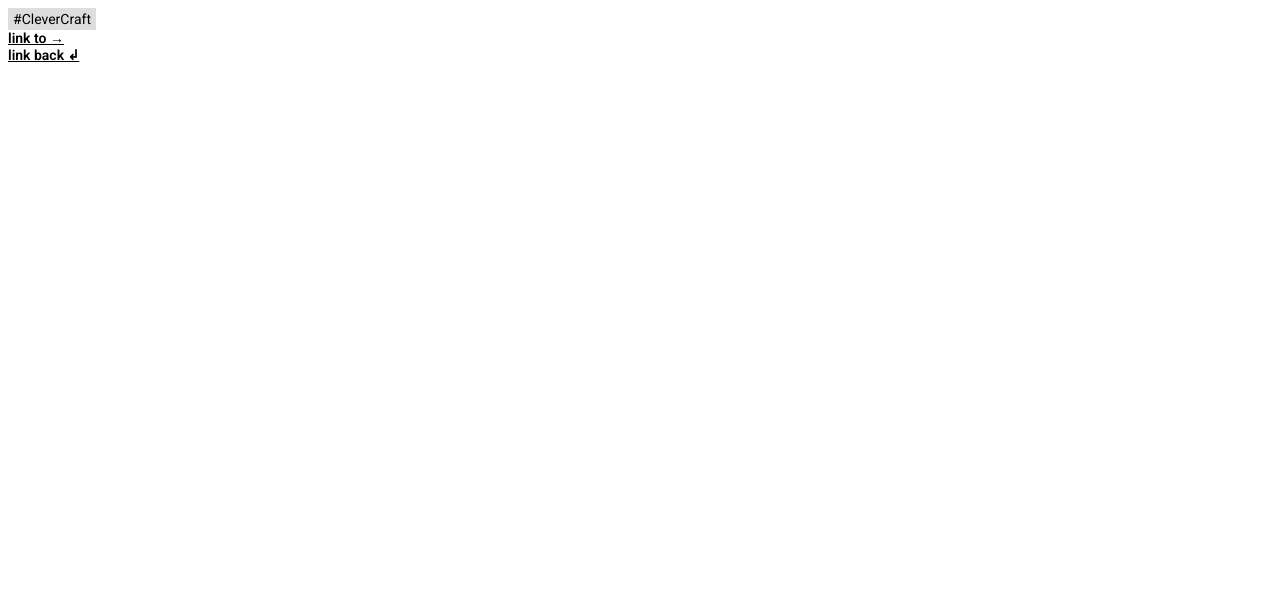
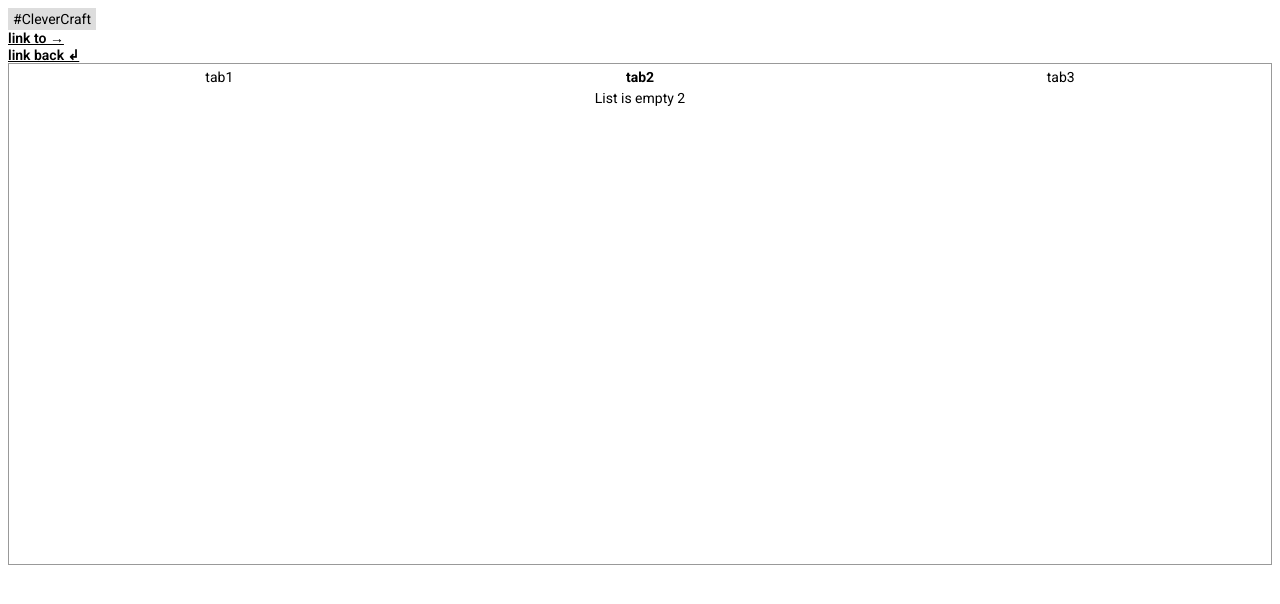
Before and after one commit to radrig0/clevercraft, a React app: page / in a window 1280 px wide. Shown: the top 604 px of the page. Built offline with nearby package versions, Linux system fonts and the light colour scheme.

Commit message:
Tabs with base style

```diff
--- a/src/app.tsx
+++ b/src/app.tsx
@@ -1,14 +1,35 @@
 import * as React from 'react';
+import { EmptyList } from '@src/components/EmptyList/EmptyList';
 import { Link } from '@src/components/Link/Link';
+import { Tabs } from '@src/components/Tabs/Tabs';
 import { Tag } from '@src/components/Tag/Tag';
 
-export class App extends React.Component {
+interface IState {
+  activeTab: string;
+}
+
+const tabs = new Map<string, JSX.Element>();
+tabs.set('tab1', <EmptyList index={'1'} />);
+tabs.set('tab2', <EmptyList index={'2'} />);
+tabs.set('tab3', <EmptyList index={'3'} />);
+
+export class App extends React.Component<{}, IState> {
+  constructor(props: any) {
+    super(props);
+    this.state = { activeTab: 'tab2' };
+  }
+
+  public selectTab = (tabName: string) => {
+    this.setState({ activeTab: tabName });
+  };
+
   public render() {
     return (
       <div>
         <Tag value={'CleverCraft'} />
         <Link text={'link to →'} onClick={console.log} />
         <Link text={'link back ↲'} onClick={console.log} />
+        <Tabs tabs={tabs} activeTab={this.state.activeTab} selectActiveTab={this.selectTab} />
       </div>
     );
   }
--- /dev/null
+++ b/src/components/EmptyList/EmptyList.css
@@ -0,0 +1,7 @@
+.emptyList {
+  height: 100%;
+  width: 100%;
+  display: flex;
+  justify-content: center;
+  align-items: center;
+}
--- /dev/null
+++ b/src/components/EmptyList/EmptyList.tsx
@@ -0,0 +1,18 @@
+import React from 'react';
+// eslint-disable-next-line @typescript-eslint/ban-ts-comment
+// @ts-ignore
+import s from '@src/components/EmptyList/EmptyList.css';
+
+interface IProps {
+  index: string;
+}
+
+export class EmptyList extends React.Component<IProps> {
+  public render() {
+    return (
+      <div className={s.emptyList}>
+        <span>List is empty {this.props.index}</span>
+      </div>
+    );
+  }
+}
--- /dev/null
+++ b/src/components/Tabs/Tabs.css
@@ -0,0 +1,33 @@
+.tabs {
+  border: solid 1px #999999;
+  min-height: 500px;
+  display: flex;
+  flex-direction: column;
+}
+
+.titles {
+  display: flex;
+  flex-direction: row;
+  justify-content: stretch;
+}
+
+.title {
+  display: flex;
+  flex-grow: 1;
+  justify-content: center;
+  padding: 5px 0;
+  cursor: pointer;
+}
+
+.activeTitle {
+  font-weight: bold;
+}
+
+.content {
+  display: none;
+}
+
+.activeContent {
+  display: flex;
+  flex-grow: 1;
+}
--- /dev/null
+++ b/src/components/Tabs/Tabs.tsx
@@ -0,0 +1,38 @@
+import classNames from 'classnames';
+import React from 'react';
+// eslint-disable-next-line @typescript-eslint/ban-ts-comment
+// @ts-ignore
+import s from '@src/components/Tabs/Tabs.css';
+
+interface IProps {
+  tabs: Map<string, JSX.Element>;
+  activeTab: string;
+  selectActiveTab: (title: string) => void;
+}
+
+export class Tabs extends React.Component<IProps> {
+  public render() {
+    const activeTab = this.props.tabs.has(this.props.activeTab) ? this.props.activeTab : this.props.tabs.keys().next();
+
+    return (
+      <div className={s.tabs}>
+        <div className={s.titles}>
+          {[...this.props.tabs.keys()].map(title => (
+            <div
+              className={classNames(s.title, { [s.activeTitle]: title === activeTab })}
+              key={title}
+              onClick={() => this.props.selectActiveTab(title)}
+            >
+              {title}
+            </div>
+          ))}
+        </div>
+        {[...this.props.tabs.keys()].map(title => (
+          <div className={classNames(s.content, { [s.activeContent]: title === activeTab })} key={title}>
+            {this.props.tabs.get(title)}
+          </div>
+        ))}
+      </div>
+    );
+  }
+}
```
